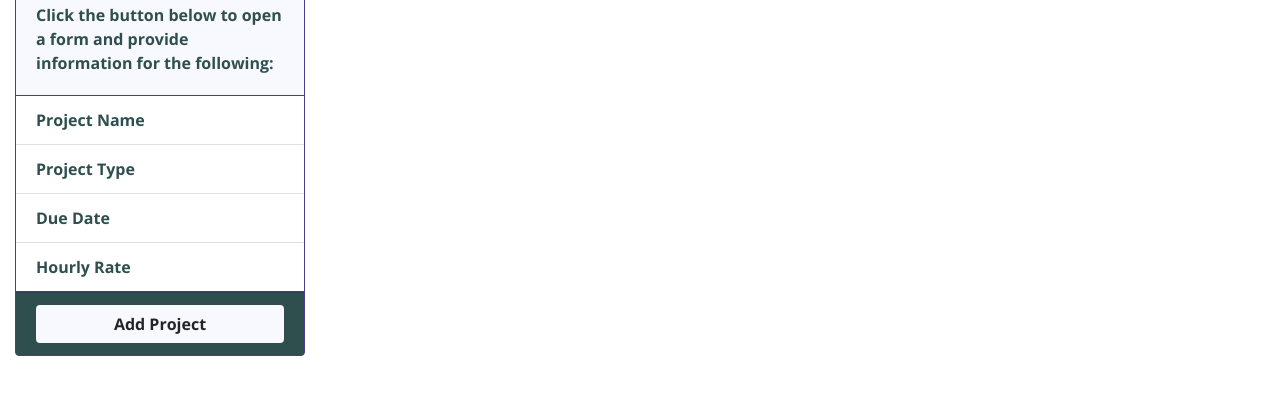
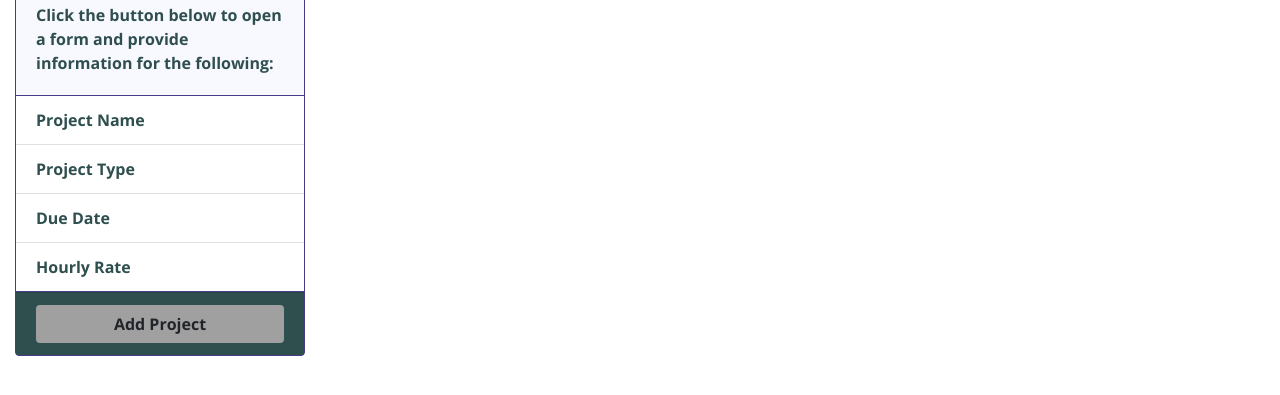
Before and after one commit to manzur-shaheed/wk5-project-tracker, a plain HTML site: page index.html in a window 1280 px wide. In both pictures the pointer is over the button "Add Project". Shown: the part 397-792 px from the top of the page. Drawn offline with nearby package versions, Linux system fonts and the light colour scheme.

Commit message:
hover effect

```diff
--- a/assets/css/style.css
+++ b/assets/css/style.css
@@ -25,3 +25,7 @@ thead {
   background-color: rgb(215, 46, 46);
   color: ghostwhite;
 }
+
+.custom-btn:hover {
+  background-color: rgb(160, 160, 160);
+}
```
